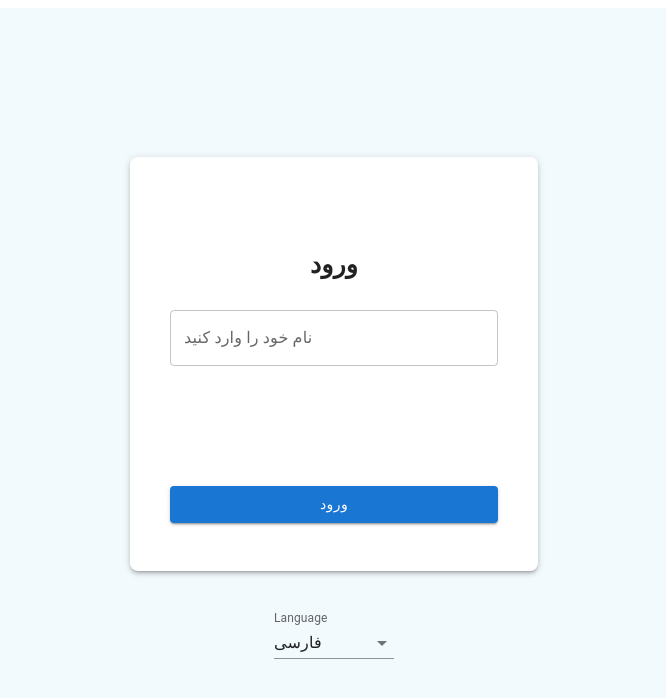
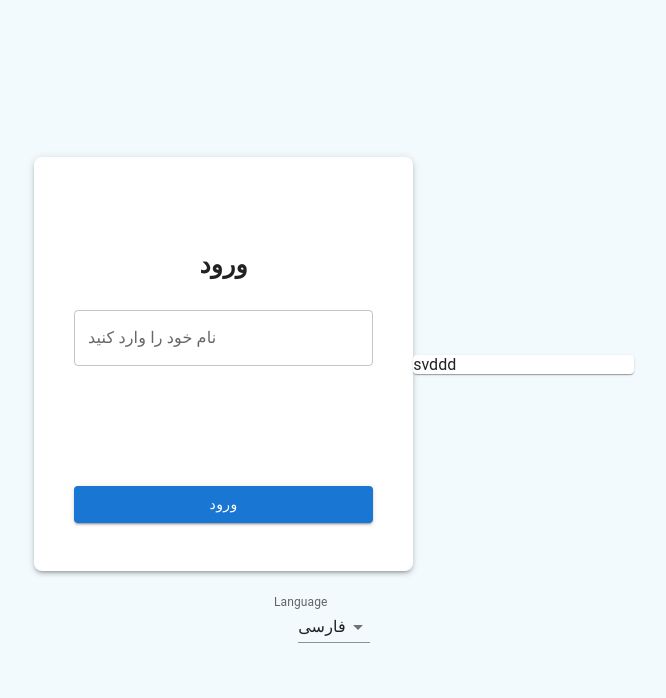
Before and after one commit to mmd-rahimi/Weather-Dashboard-App, a React (Vite) app: page / in a window 1280 px wide. Shown: the top 698 px of the page, without its empty margins (306-972 px from the left). Built offline with nearby package versions, Linux system fonts and the light colour scheme.

Commit message:
styling login page

```diff
--- a/src/App.tsx
+++ b/src/App.tsx
@@ -2,9 +2,9 @@ import Login from "./pages/Login";
 
 function App() {
   return (
-    <>
+    <div>
       <Login />
-    </>
+    </div>
   );
 }
 
--- a/src/components/LoginCard.tsx
+++ b/src/components/LoginCard.tsx
@@ -16,7 +16,10 @@ export default function LoginPage() {
   const [name, setName] = useState<string>("");
   const [lang, setLang] = useState<"fa" | "en">("fa");
 
-  const texts: Record<"fa" | "en", { title: string; placeholder: string; button: string; langLabel: string }> = {
+  const texts: Record<
+    "fa" | "en",
+    { title: string; placeholder: string; button: string; langLabel: string }
+  > = {
     fa: {
       title: "ورود",
       placeholder: "نام خود را وارد کنید",
@@ -34,31 +37,51 @@ export default function LoginPage() {
   return (
     <Box
       sx={{
-    minHeight: "100vh",
         display: "flex",
         flexDirection: "column",
+        justifyContent: "center",
+        alignItems: "center",
+        justifyItems: "center",
+      }}
+    >
+      <Box
+        sx={{
+          width: {
+            xs: "90%",
+            sm: 420,
+            md: 600,
+          },
+          display: "flex",
           alignItems: "center",
           justifyContent: "center",
-    px: 2,
+          flexDirection: {
+            xs: "column",
+            sm: "row-reverse",
+          },
+          mb: 3,
         }}
       >
         {/* login form hero */}
-    <Card>
-
-    </Card>
+        <Card sx={{ width: "40%" }}>svddd</Card>
 
         {/* login form */}
         <Card
           sx={{
-      width: 360,
+            width: "60%",
             p: 3,
             borderRadius: 2,
             boxShadow: 3,
-      bgcolor: "#ffff",
+            bgcolor: "#fff",
           }}
         >
-    <CardContent sx={{mt: 6}}>
-      <Typography variant="h6" gutterBottom textAlign="center" fontWeight="bold" fontSize={25}>
+          <CardContent sx={{ mt: 6 }}>
+            <Typography
+              variant="h6"
+              gutterBottom
+              textAlign="center"
+              fontWeight="bold"
+              fontSize={25}
+            >
               {texts[lang].title}
             </Typography>
 
@@ -70,18 +93,23 @@ export default function LoginPage() {
               onChange={(e) => setName(e.target.value)}
             />
 
-      <Button
-        fullWidth
-        variant="contained"
-        sx={{ mt: 14 }}
-      >
+            <Button fullWidth variant="contained" sx={{ mt: 14 }}>
               {texts[lang].button}
             </Button>
           </CardContent>
         </Card>
+      </Box>
 
       {/* select lang */}
-      <FormControl variant="standard" sx={{ mt: 5, minWidth: 120 }}>
+      <FormControl
+        variant="standard"
+        sx={{
+          width: 120,
+          display: "flex",
+          justifyContent: "center",
+          alignItems: "center",
+        }}
+      >
         <InputLabel id="demo-simple-select-standard-label">Language</InputLabel>
         <Select
           labelId="demo-simple-select-standard-label"
@@ -95,6 +123,5 @@ export default function LoginPage() {
         </Select>
       </FormControl>
     </Box>
-
   );
 }
--- a/src/index.css
+++ b/src/index.css
@@ -1,3 +1,26 @@
-.bg-light {
+html, body {
+  margin: 0;
+  padding: 0;
+  width: 100%;
+  height: 100%;
+  min-height: 100vh;
+  overflow-x: hidden;
+  font-family: 'Roboto', sans-serif;
+}
+
+#root {
+  width: 100%;
+  height: 100%;
+  display: flex;
+  flex-direction: column;
+}
+
+.login-container {
   background: #F3FAFE;
+    width: 100%;
+  height: 100vh;
+    display: flex;
+  flex-direction: column;
+  justify-content: center ;
+  justify-items: center;
 }
--- a/src/pages/Login.tsx
+++ b/src/pages/Login.tsx
@@ -4,7 +4,7 @@ function Login() {
 
 
   return (
-    <div className="bg-light">
+    <div className="login-container">
         <LoginCard />
     </div>
   )
```
Lines whose indentation alone changed are shown as unchanged.
